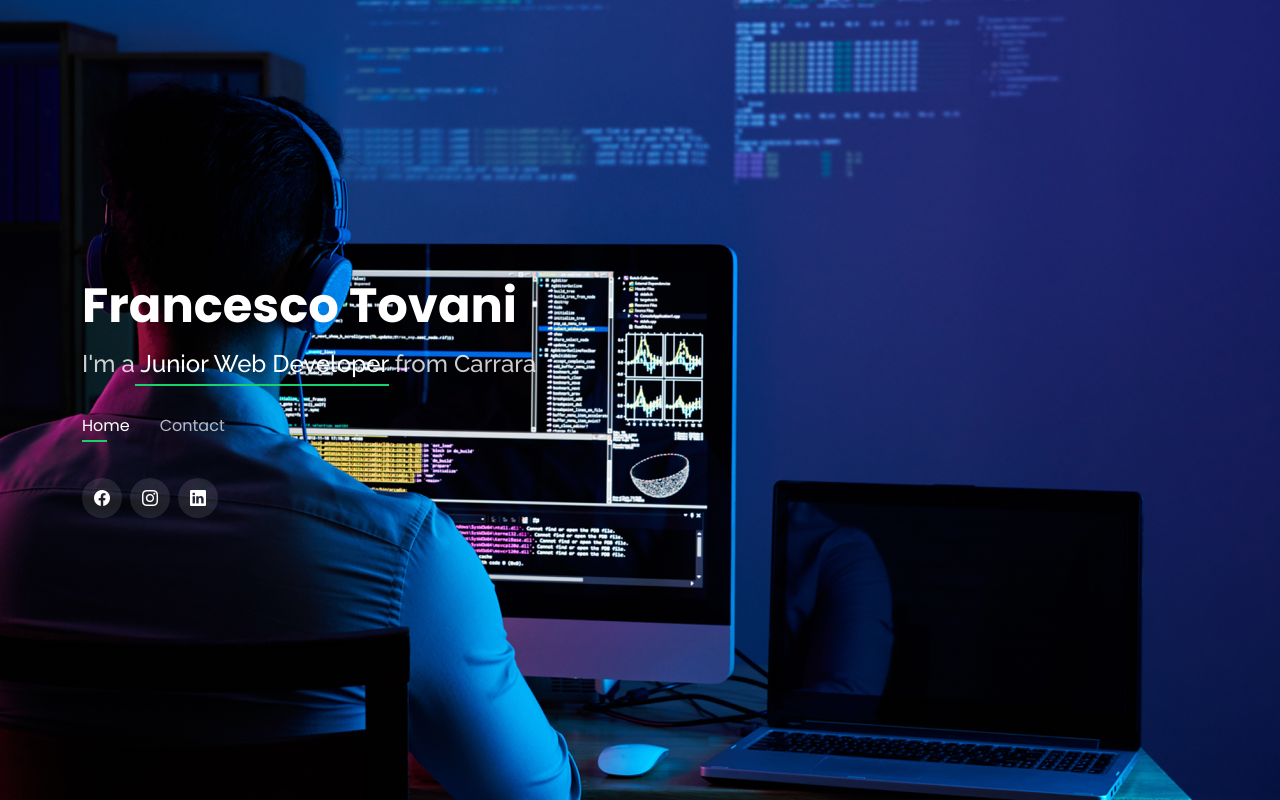
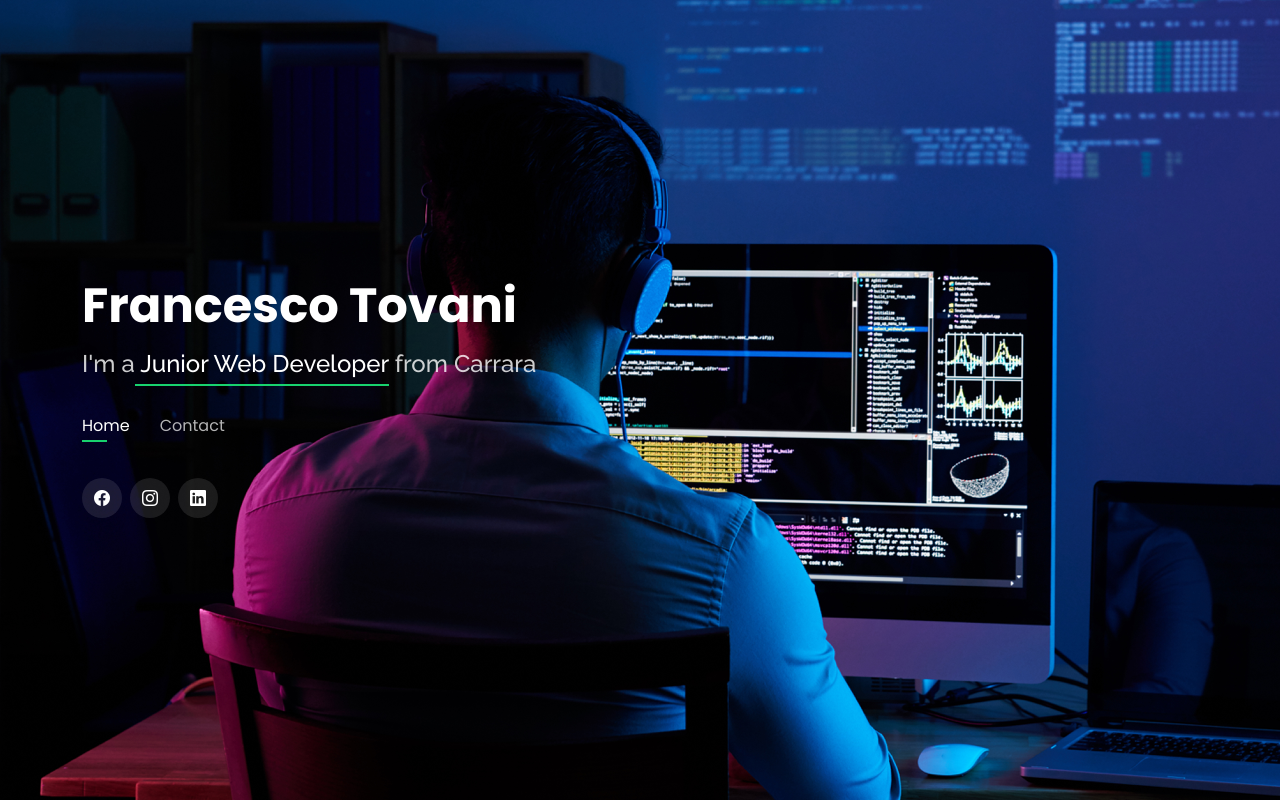
Before and after one commit to torone89/Sito-My, a plain HTML site: page index.html in a window 1280 px wide. Drawn offline with nearby package versions, Linux system fonts and the light colour scheme.

Commit message:
fix:bacgkground position

```diff
--- a/assets/css/style.css
+++ b/assets/css/style.css
@@ -19,7 +19,7 @@ body {
 body::before {
   content: "";
   position: fixed;
-  background: #040404 url("../img/bg-developer.png") top right no-repeat;
+  background: #040404 url("../img/bg-developer.png") top left no-repeat;
   background-size: cover;
   left: 0;
   right: 0;
```
